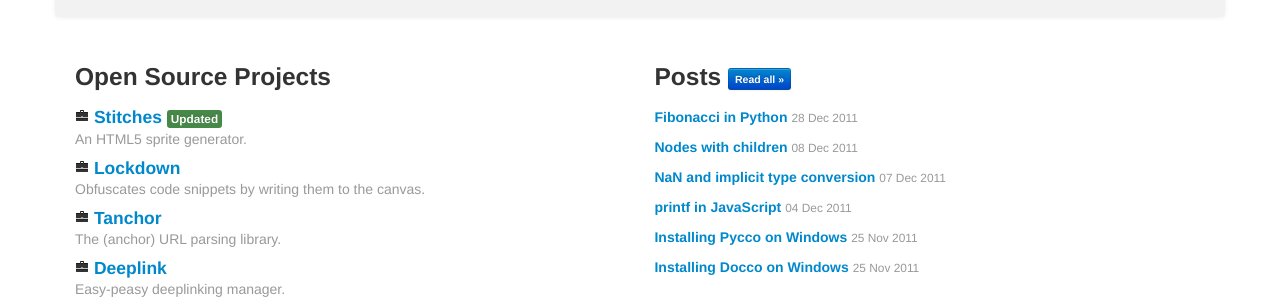
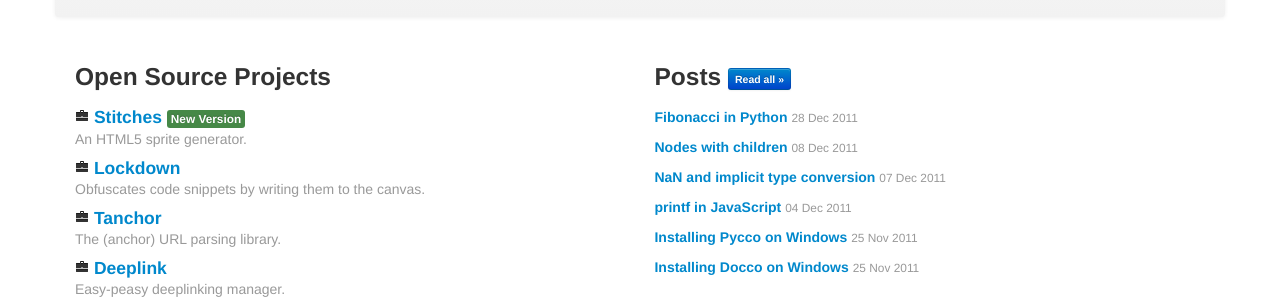
Before and after one commit to draeton/draeton.github.com, a Jekyll site: the page built from index.html, in a window 1280 px wide. Shown: the part 364-664 px from the top of the page. Built offline with Jekyll 4.4.1, drawn with Linux system fonts in a browser that asks for light colours; nearby versions of some CDN libraries; Markdown is read by kramdown in place of the engine named in the settings; the list of posts is cut into pages by our own code.

Commit message:
Copy edit

```diff
--- a/index.html
+++ b/index.html
@@ -40,7 +40,7 @@ title: Matthew Cobbs, Detroit Web Developer
         <section id="osprojects" class="span6">
             <h3>Open Source Projects</h3>
 
-            <h4><i class="icon-briefcase"></i> <a href="/stitches">Stitches</a> <span class="label label-success">Updated</span><br/>
+            <h4><i class="icon-briefcase"></i> <a href="/stitches">Stitches</a> <span class="label label-success">New Version</span><br/>
                 <small>An HTML5 sprite generator.</small></h4>
             <h4><i class="icon-briefcase"></i> <a href="/lockdown">Lockdown</a><br/>
                 <small>Obfuscates code snippets by writing them to the canvas.</small></h4>
```
